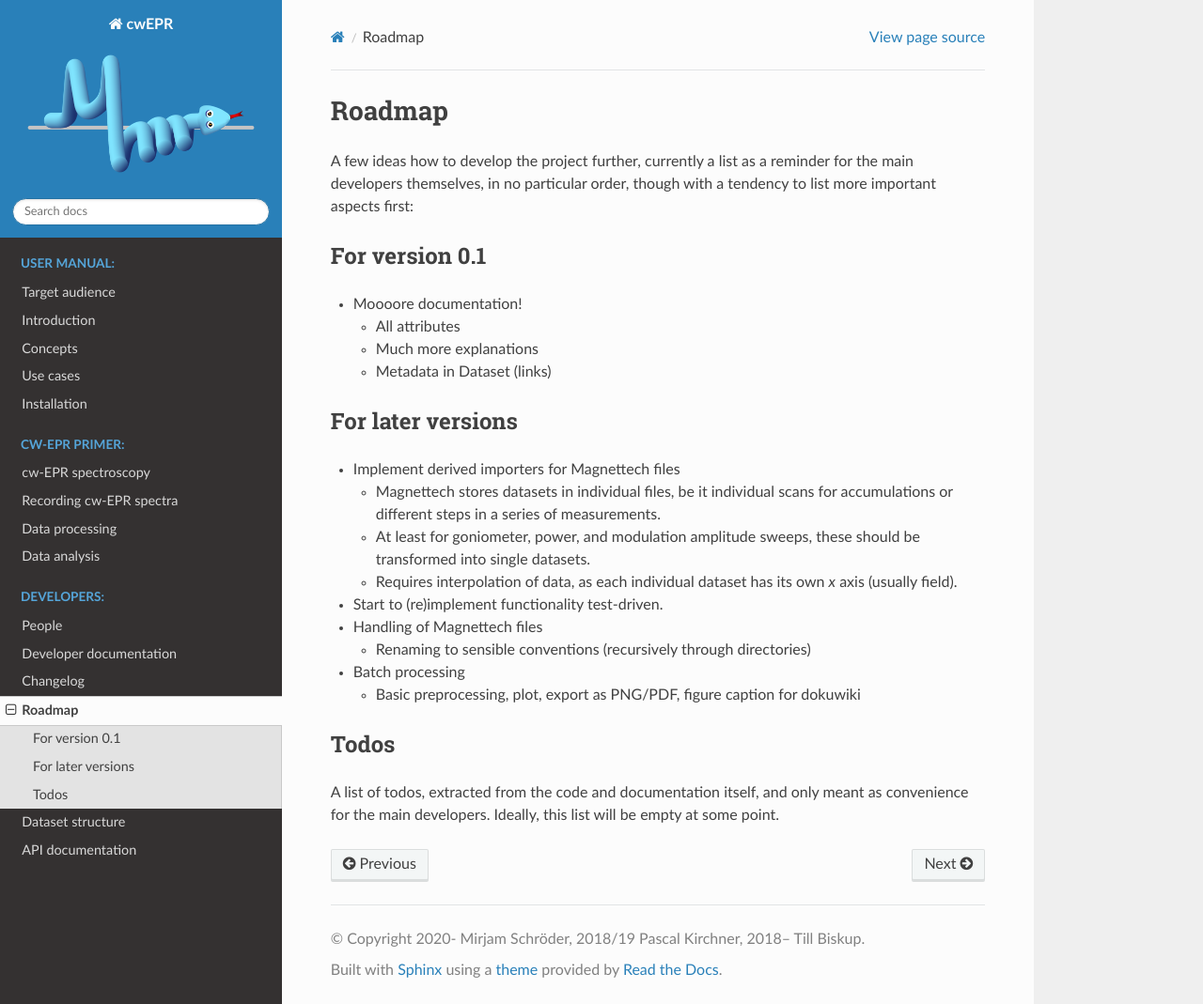
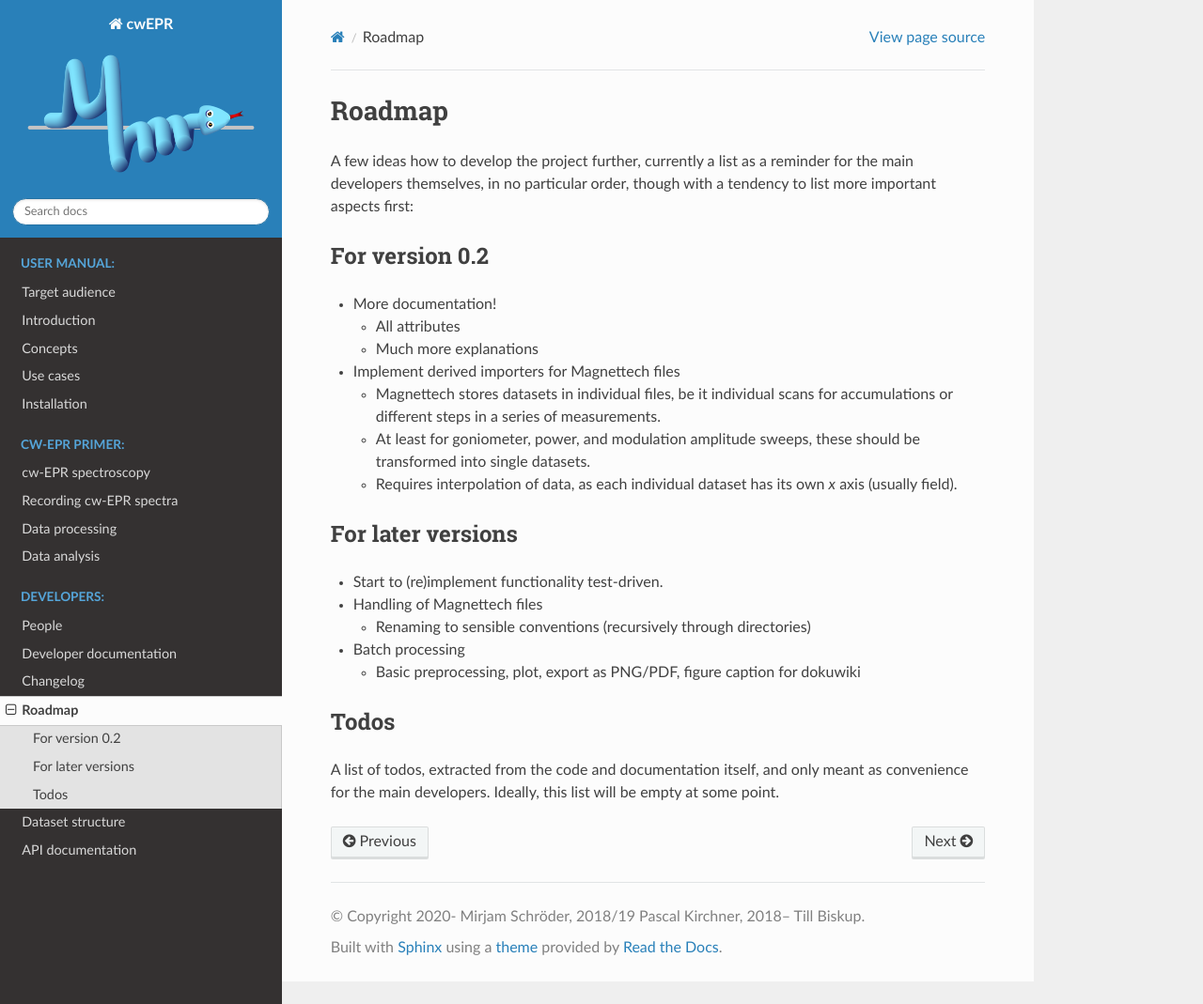
Before and after one commit to tillbiskup/cwepr, a Sphinx documentation site: the page built from docs/roadmap.rst, in a window 1280 px wide and 1069 px high. Shown: the whole window at 94% size. Built offline with Sphinx 7.4.7 and the Read the Docs theme 2.0.0, drawn with Linux system fonts in a browser that asks for light colours.

Commit message:
Revised todos, added some docs, one fix and prospected.

```diff
--- a/docs/roadmap.rst
+++ b/docs/roadmap.rst
@@ -6,24 +6,23 @@ Roadmap
 
 A few ideas how to develop the project further, currently a list as a reminder for the main developers themselves, in no particular order, though with a tendency to list more important aspects first:
 
-For version 0.1
+For version 0.2
 ===============
 
-* Moooore documentation!
+* More documentation!
 
   * All attributes
   * Much more explanations
-  * Metadata in Dataset (links)
-
-
-For later versions
-==================
 
 * Implement derived importers for Magnettech files
 
   * Magnettech stores datasets in individual files, be it individual scans for accumulations or different steps in a series of measurements.
   * At least for goniometer, power, and modulation amplitude sweeps, these should be transformed into single datasets.
   * Requires interpolation of data, as each individual dataset has its own *x* axis (usually field).
+
+
+For later versions
+==================
 
 * Start to (re)implement functionality test-driven.
 
```
Also changed, not shown: docs/ExperimentalDataset.yaml (+3 -7 lines), 5 other files.
